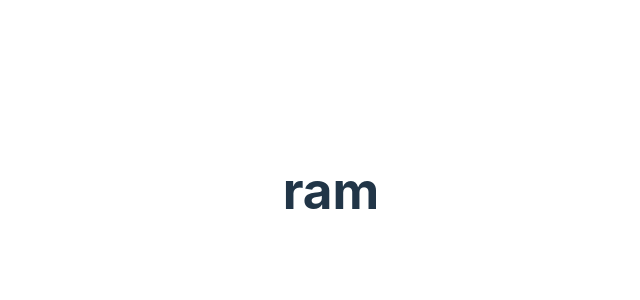
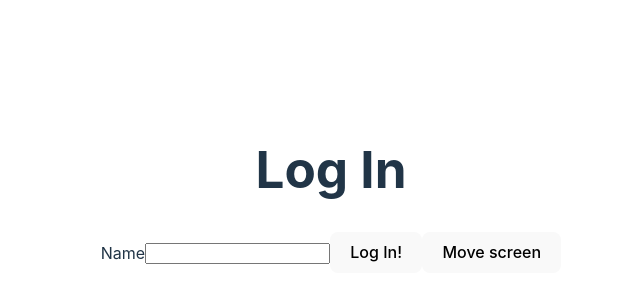
Before and after one commit to RamAvni/Ugat-Banana, a React (Vite) app in the folder Ugat-Banana/: page / in a window 1280 px wide. Shown: the part 210-510 px from the top of the page, without its empty margins (309-949 px from the left). Built offline with nearby package versions, Linux system fonts and the light colour scheme.

Commit message:
adi is giving me buggy code

```diff
--- a/Ugat-Banana/src/App.jsx
+++ b/Ugat-Banana/src/App.jsx
@@ -5,11 +5,14 @@ import Game from "./components/Game";
 import SignUp from "./components/SignUp";
 
 function App() {
-    const [screen, setScreen] = useState("game");
+    const [screen, setScreen] = useState("login");
     const [players, setPlayers] = useState([])
 
     if (screen === "login") {
-        return <Login setScreen={setScreen} />;
+        return <Login
+        setScreen={setScreen}
+        setPlayers={setPlayers}
+        />;
     } else if (screen === 'sign up') {
       return <SignUp setScreen={setScreen} />;
     }
--- a/Ugat-Banana/src/components/Game.jsx
+++ b/Ugat-Banana/src/components/Game.jsx
@@ -10,9 +10,9 @@ class Player {
     }
 }
 
-const testPlayerNamesArr = ["ram", "adi", "ramram", "kofi"];
 
 export default function Game(props) {
+    const testPlayerNamesArr = props.players;
     const playerObjArr = testPlayerNamesArr.map((p) => new Player(p));
     const [currentPlayer, setCurrentPlayer] = useState(playerObjArr[0]);
     console.log(playerObjArr);
--- a/Ugat-Banana/src/components/Login.jsx
+++ b/Ugat-Banana/src/components/Login.jsx
@@ -9,7 +9,7 @@ localStorage.setItem("users", JSON.stringify(["adi"]));
 
 
 export default function Login(props) {
-    let userName = props.value
+    let userName ;
     //button press
     function handleFormSumbit() {
         let savedUser = "";
@@ -21,7 +21,8 @@ export default function Login(props) {
         let loggedUsers = JSON.parse(localStorage.getItem("loggedUsers"))
         if (!loggedUsers.includes(userName)) {
             localStorage.setItem("loggedUsers", JSON.stringify([...loggedUsers, savedUser]));
-            let loggedUsers = JSON.parse(localStorage.getItem("loggedUsers"))
+            loggedUsers = JSON.parse(localStorage.getItem("loggedUsers"))
+            console.log('loggedUsers: ', loggedUsers);
             props.setPlayers(loggedUsers)
         }
         //remember to empty the loggedUsers at the logout!!!!!!
@@ -33,6 +34,7 @@ export default function Login(props) {
             <label htmlFor="name">Name</label>
             <input type="text" name="name" onChange={(e) => userName = e.target.value} />
             <button onClick={handleFormSumbit}>Log In!</button>
+            <button onClick={() => props.setScreen('game')}>Move screen</button>
         </>
     )
 }
```
